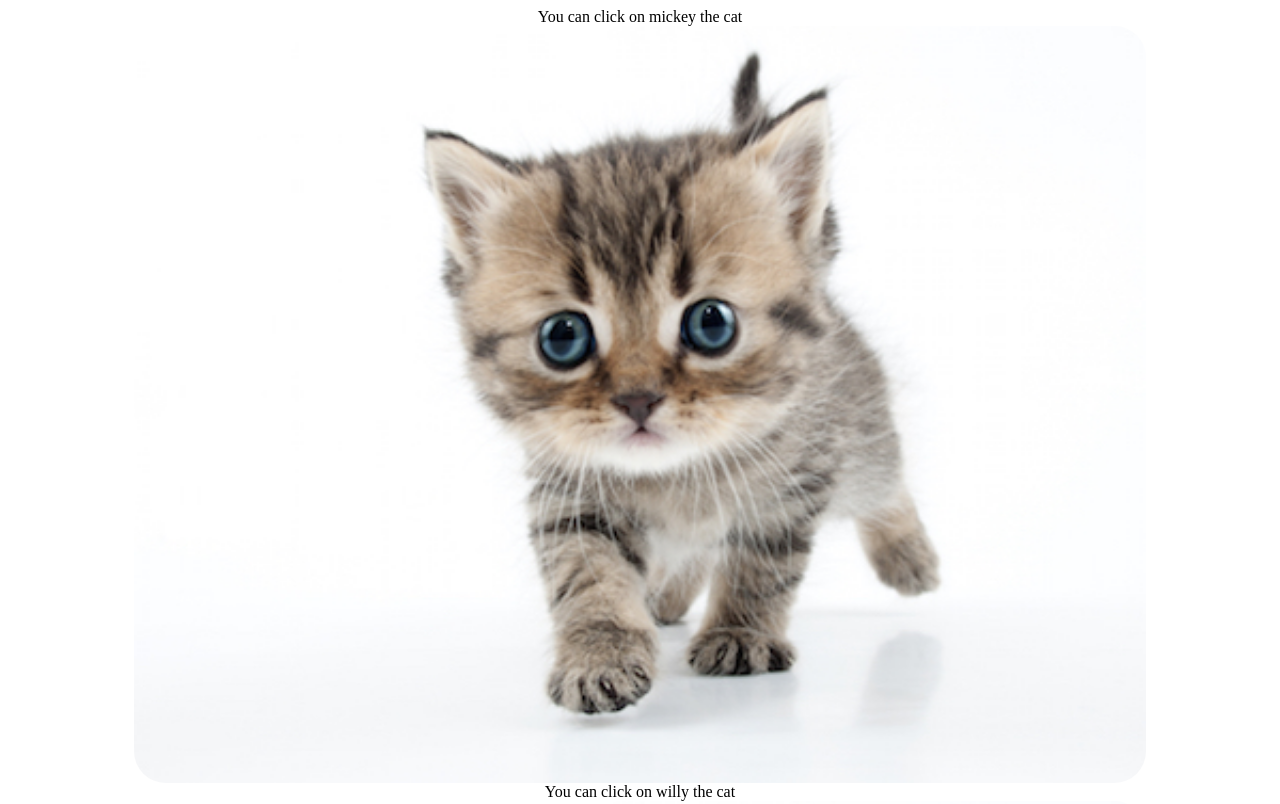
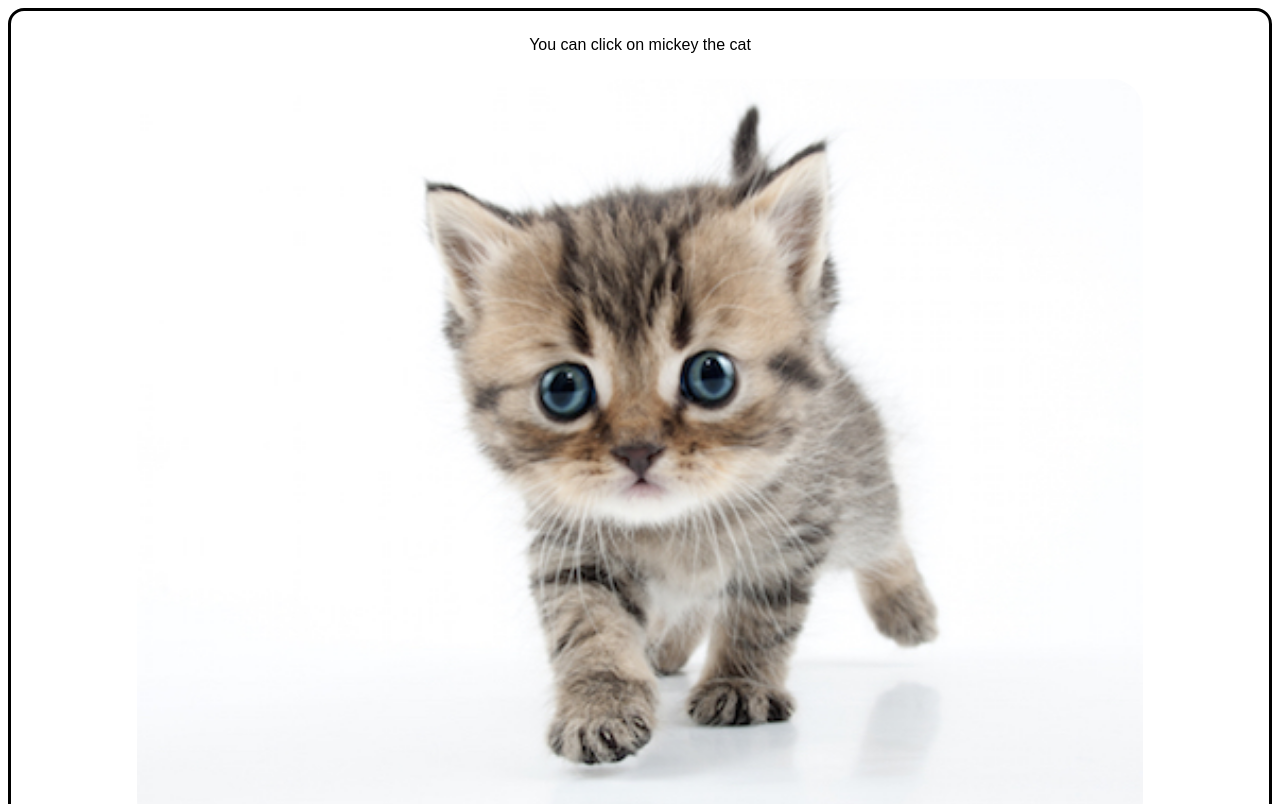
Before and after one commit to tomaswww/Cat_Clicker, a plain HTML site: page index.html in a window 1280 px wide. Shown: the top 804 px of the page. Drawn offline with Linux system fonts and the light colour scheme.

Commit message:
added style to main.css to diferenciate cats

```diff
--- a/app.js
+++ b/app.js
@@ -22,6 +22,7 @@ for (var i = 0; i < catsArray.length; i++) {
   // create new board for clicks to be shown
   var board = document.createElement("div");
   board.className = catsArray[i].board;
+  board.className = "board";
   board.innerHTML = "You can click on "+catsArray[i].name+ " the cat";
   // create image for new cat
   var newImage = document.createElement("img");
--- a/main.css
+++ b/main.css
@@ -2,6 +2,9 @@
 display: flex;
 flex-direction: column;
 align-items: center;
+border-style: solid;
+border-radius: 1em;
+margin-bottom: 1em;
 }
 .board{
   font-family: sans-serif;
```
